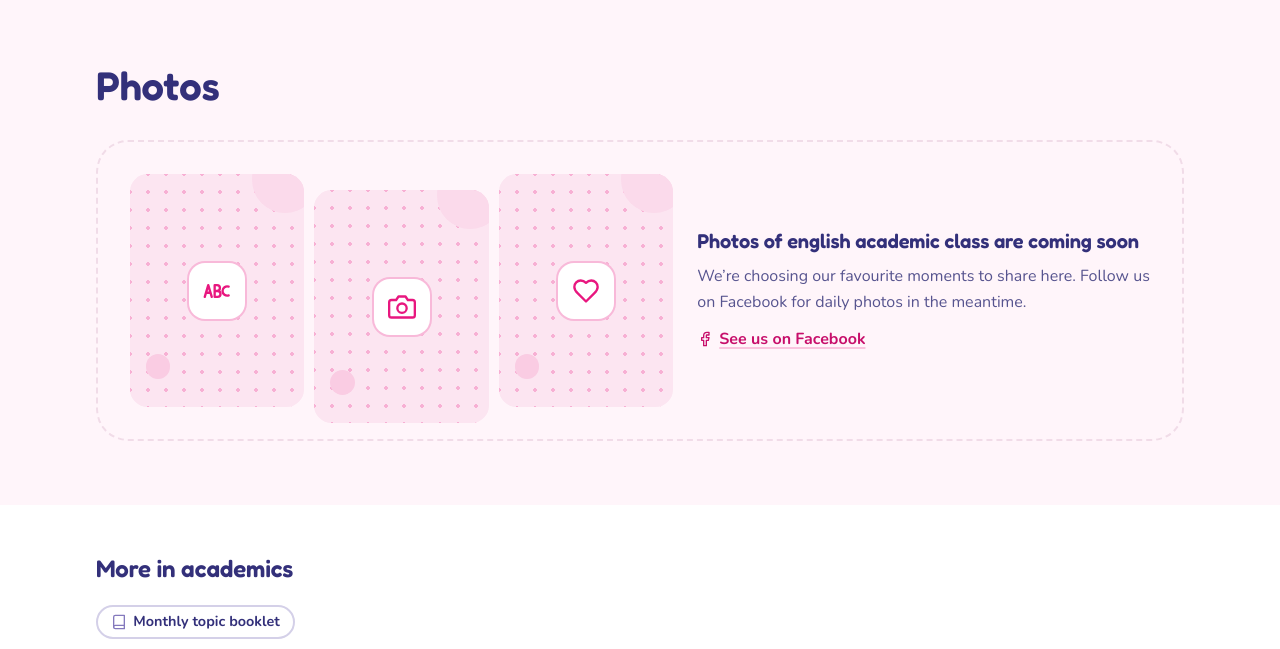
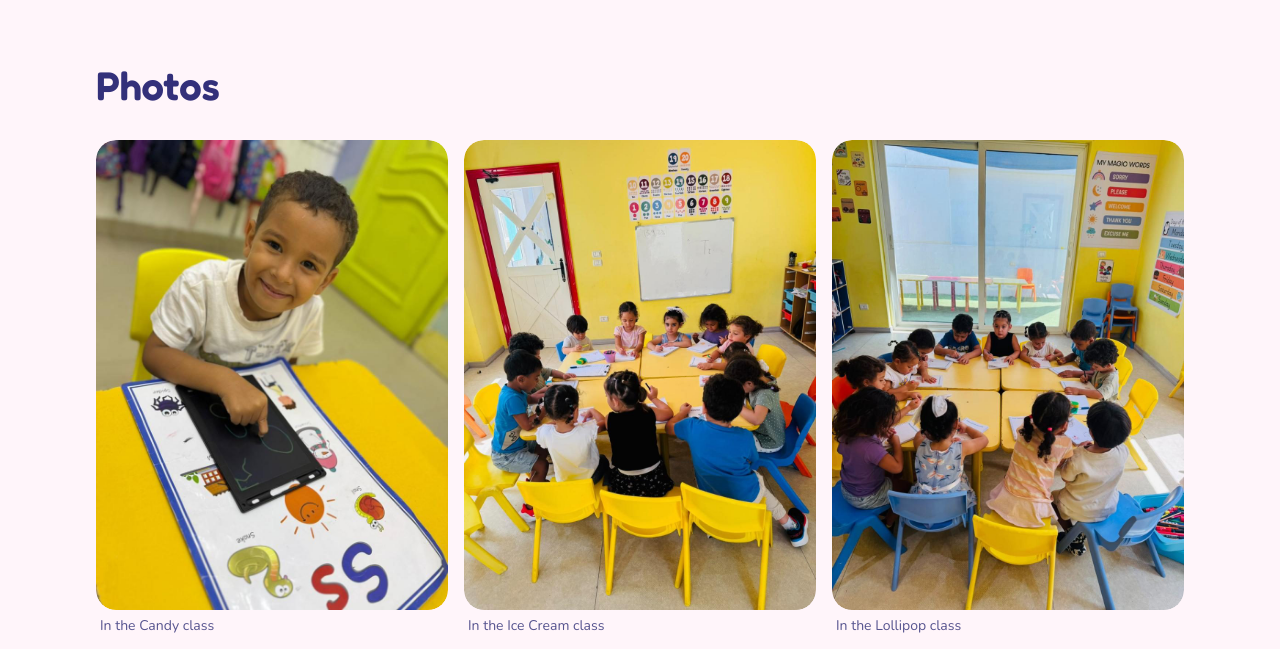
Before and after one commit to Ahmedtoka/Marshmallow, a Laravel app: page /activities/english-academic in a window 1280 px wide. Shown: the part 1453-2102 px from the top of the page. Run offline with Laravel 12, Linux system fonts and the light colour scheme; data comes from the database, SQL or seed files in the repository; tables that the repository leaves empty hold one stand-in row (values such as "Sample post"); style sheets or scripts are compiled from the project's sources; some libraries are stand-ins or nearby versions.

Commit message:
Show class photos on the activity pages
An activity's photos are taken inside a class, so /activities/gymnastics now falls back to those
instead of an empty state, and uses the first one as its cover.

Co-Authored-By: Claude Opus 5 <noreply@anthropic.com>

```diff
--- a/app/Http/Controllers/Site/ActivityController.php
+++ b/app/Http/Controllers/Site/ActivityController.php
@@ -4,6 +4,8 @@ namespace App\Http\Controllers\Site;
 
 use App\Http\Controllers\Controller;
 use App\Models\Activity;
+use App\Models\ClassroomActivity;
+use App\Models\Photo;
 use App\Models\Section;
 use Illuminate\Contracts\View\View;
 
@@ -36,9 +38,32 @@ class ActivityController extends Controller
 
         $activity->load(['photos', 'classrooms' => fn ($q) => $q->where('is_active', true)]);
 
+        // Most photos are taken of this activity *inside a class* (gymnastics in Candy, and so on).
+        // Fall back to those so an activity page is never empty just because it has no photos of its own.
+        $photos = $activity->photos;
+
+        if ($photos->isEmpty()) {
+            $pivots = ClassroomActivity::with('classroom:id,name')->where('activity_id', $activity->id)->get()->keyBy('id');
+
+            $photos = Photo::where('photoable_type', 'classroom_activity')
+                ->whereIn('photoable_id', $pivots->keys())
+                ->orderBy('photoable_id')
+                ->orderBy('sort_order')
+                ->get()
+                ->each(fn (Photo $photo) => $photo->caption ??= 'In the '.$pivots[$photo->photoable_id]->classroom->name.' class');
+        }
+
+        $cover = media_url($activity->cover_image);
+
+        if (! $cover && $photos->isNotEmpty()) {
+            $cover = $photos->shift()->url();
+        }
+
         return view('site.activities.show', [
             'seoKey' => 'activities',
             'activity' => $activity,
+            'photos' => $photos,
+            'cover' => $cover,
             'related' => Activity::active()
                 ->where('category', $activity->category)
                 ->whereKeyNot($activity->id)
--- a/resources/views/site/activities/show.blade.php
+++ b/resources/views/site/activities/show.blade.php
@@ -4,8 +4,8 @@
 
 @section('title', $activity->name.' | Activities at Marshmallow Nursery')
 @section('description', \Illuminate\Support\Str::limit((string) ($activity->summary ?: $activity->description), 160))
-@if ($activity->cover_image)
-    @section('og_image', media_url($activity->cover_image))
+@if ($cover)
+    @section('og_image', $cover)
 @endif
 
 @section('content')
@@ -21,8 +21,8 @@
                 @if ($activity->description && $activity->description !== $activity->summary)
                     <div class="prose-mm text-lg text-ink-soft">{!! nl2br(e($activity->description)) !!}</div>
                 @endif
-                @if (media_url($activity->cover_image))
-                    <x-site.photo :src="media_url($activity->cover_image)" :alt="$activity->name" ratio="16/10" :color="$color" class="mt-6" />
+                @if ($cover)
+                    <x-site.photo :src="$cover" :alt="$activity->name" ratio="16/10" :color="$color" class="mt-6" />
                 @endif
             </div>
 
@@ -60,7 +60,7 @@
             <x-site.section-head title="Photos" />
             <div class="mt-8">
                 @include('site.partials.photo-grid', [
-                    'photos' => $activity->photos,
+                    'photos' => $photos,
                     'title' => $activity->name,
                     'color' => $color,
                     'icon' => $activity->icon,
```
